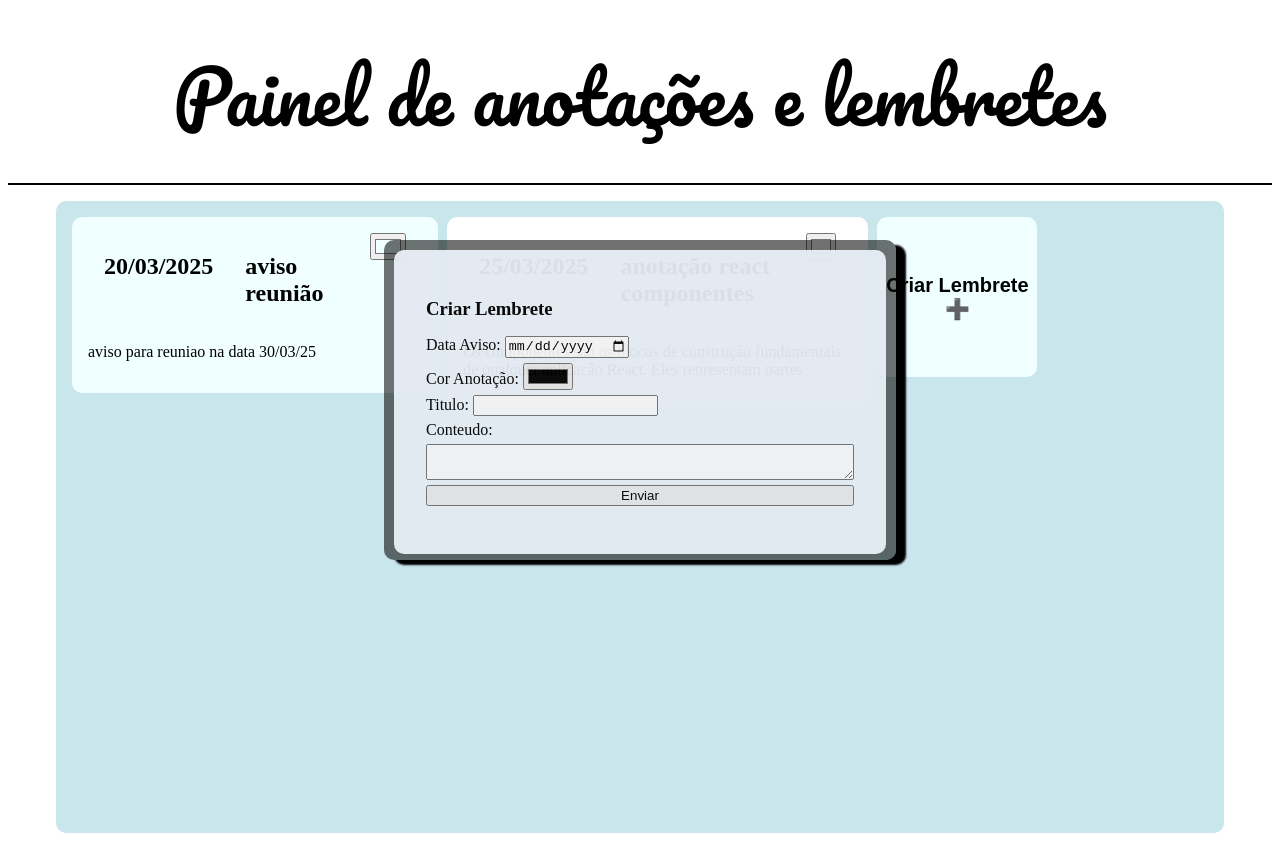
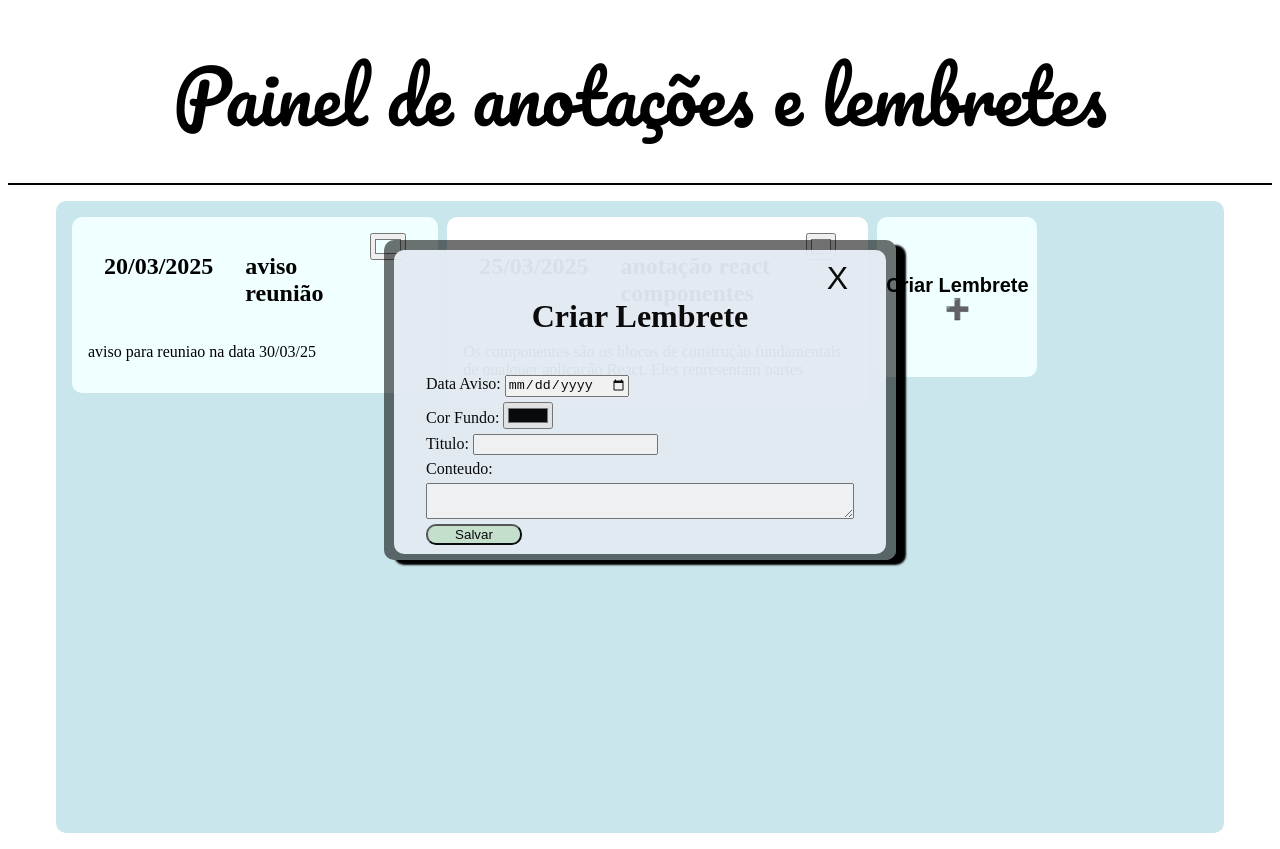
Before and after one commit to robson-alessandro/painel_anota-es_lembretes, a React (Create React App) app: page / in a window 1280 px wide. Both pictures are taken after a click on the button "Criar Lembrete ➕". Built offline with nearby package versions, Linux system fonts and the light colour scheme.

Commit message:
adicionar fechar modal

```diff
--- a/src/componentes/ModalCadastro/ModalCadastro.css
+++ b/src/componentes/ModalCadastro/ModalCadastro.css
@@ -9,6 +9,23 @@
     align-content: center;
     box-shadow: 10px 5px 2px black;
 }
+.titulo-modal{
+    text-align: center;
+    font-size: 2rem;
+    margin-bottom: 2.5rem;
+}
+.botao-fechar{
+    display: flex;
+    justify-content: end;
+}
+
+.botao-fechar button{
+    border: none;
+    background-color: transparent;
+    font-size: 2rem;
+
+}
+
 
 .modal-formulario {
     background-color: aliceblue;
@@ -29,3 +46,8 @@ h3{
     margin: 0 0 1rem 0;
 
 }
+form button{
+    border-radius: 10px;
+    width: 6rem;
+    background-color: rgba(183, 231, 183, 0.548);
+}
--- a/src/componentes/ModalCadastro/index.js
+++ b/src/componentes/ModalCadastro/index.js
@@ -1,7 +1,7 @@
 import './ModalCadastro.css'
 import { useForm } from 'react-hook-form'
 
-const ModalCadastro = ({aberto, adicionar}) => {
+const ModalCadastro = ({aberto, adicionar, fechar}) => {
 
     const {register , handleSubmit, reset} = useForm()
     const enviarDados = (dados) =>{
@@ -9,21 +9,29 @@ const ModalCadastro = ({aberto, adicionar}) => {
         reset()
     }
 
+    const fecharModal=()=>{
+        fechar()
+        reset()
+    }
+
     if(aberto){
         return(
             <div className="modal-fundo">
                 <div className='modal-formulario'>
-                    <h3>Criar Lembrete</h3>
+                    <div className='botao-fechar'>
+                        <button onClick={fecharModal}>X</button>
+                    </div>
+                    <h3 className='titulo-modal'>Criar Lembrete</h3>
                     <form
                         onSubmit={handleSubmit(enviarDados)}
                         className='formulario' >
 
                         <label>Data Aviso: <input type='date' {...register('data')}></input></label>
-                        <label>Cor Anotação: <input type='color' {...register('corFundo')}></input></label>
+                        <label>Cor Fundo: <input type='color' {...register('corFundo')}></input></label>
                         <label>Titulo: <input type='text' {...register('titulo')}></input></label>
                         <label htmlFor='input-conteudo'>Conteudo: </label>
                         <textarea id='input-conteudo'  {...register('conteudo')}></textarea>
-                        <button>Enviar</button>
+                        <button>Salvar</button>
                     </form>
                 </div>
             </div>
--- a/src/componentes/Mural/index.js
+++ b/src/componentes/Mural/index.js
@@ -15,6 +15,9 @@ const Mural = () =>{
         novoCard.data = `${dia}/${mes}/${ano}`
         setCards([...cards, novoCard])
     }
+    const fecharModal = ()=>{
+        setModalAberto(!ModalAberto)
+    }
 
     return(
         <div className="conteudo_mural">
@@ -30,6 +33,7 @@ const Mural = () =>{
                 abrirModal = {setModalAberto}/>
 
             <ModalCadastro
+                fechar = {fecharModal}
                 aberto = {ModalAberto}
                 adicionar = {adicionarCard} />
         </div>
```
